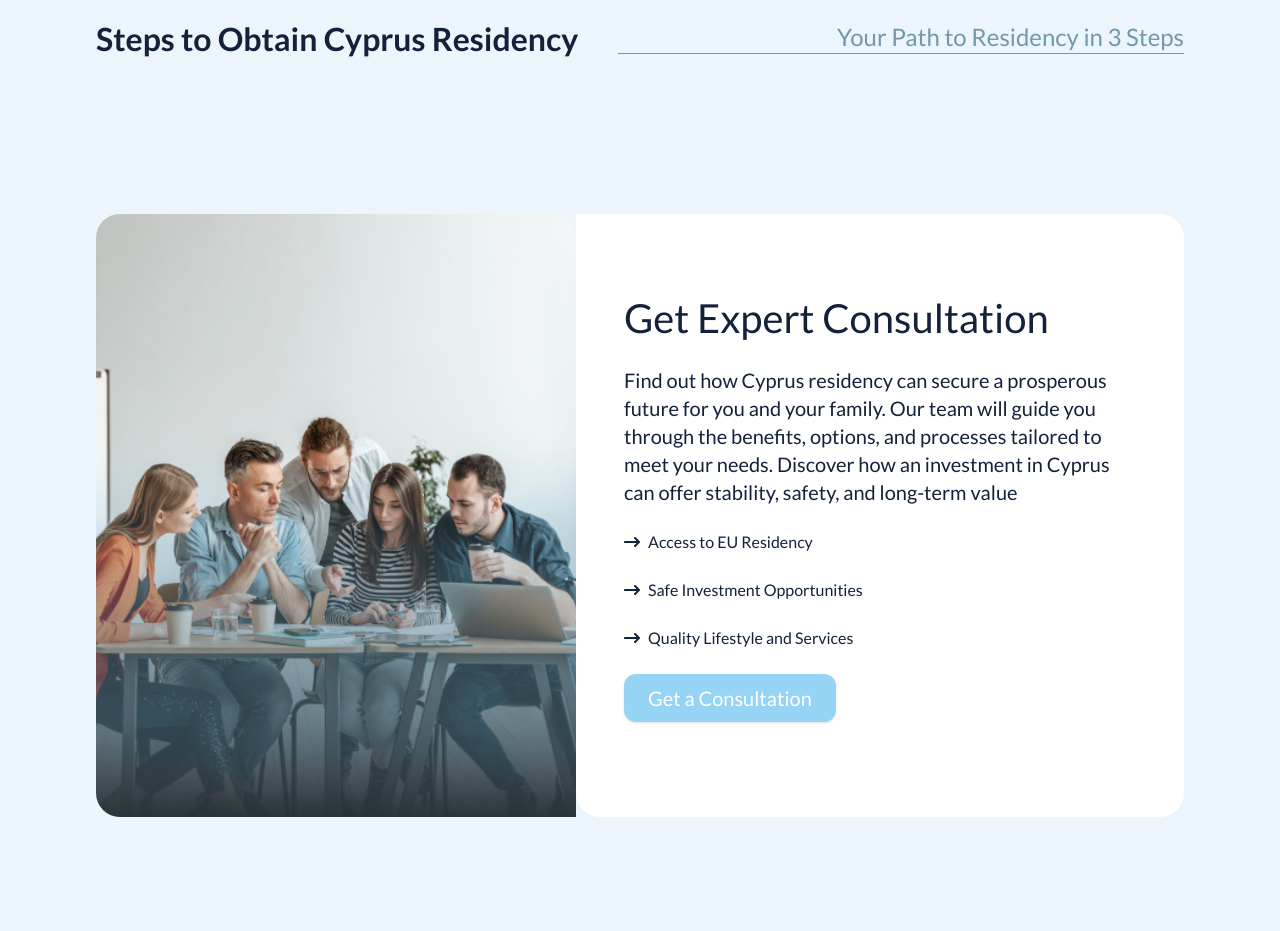
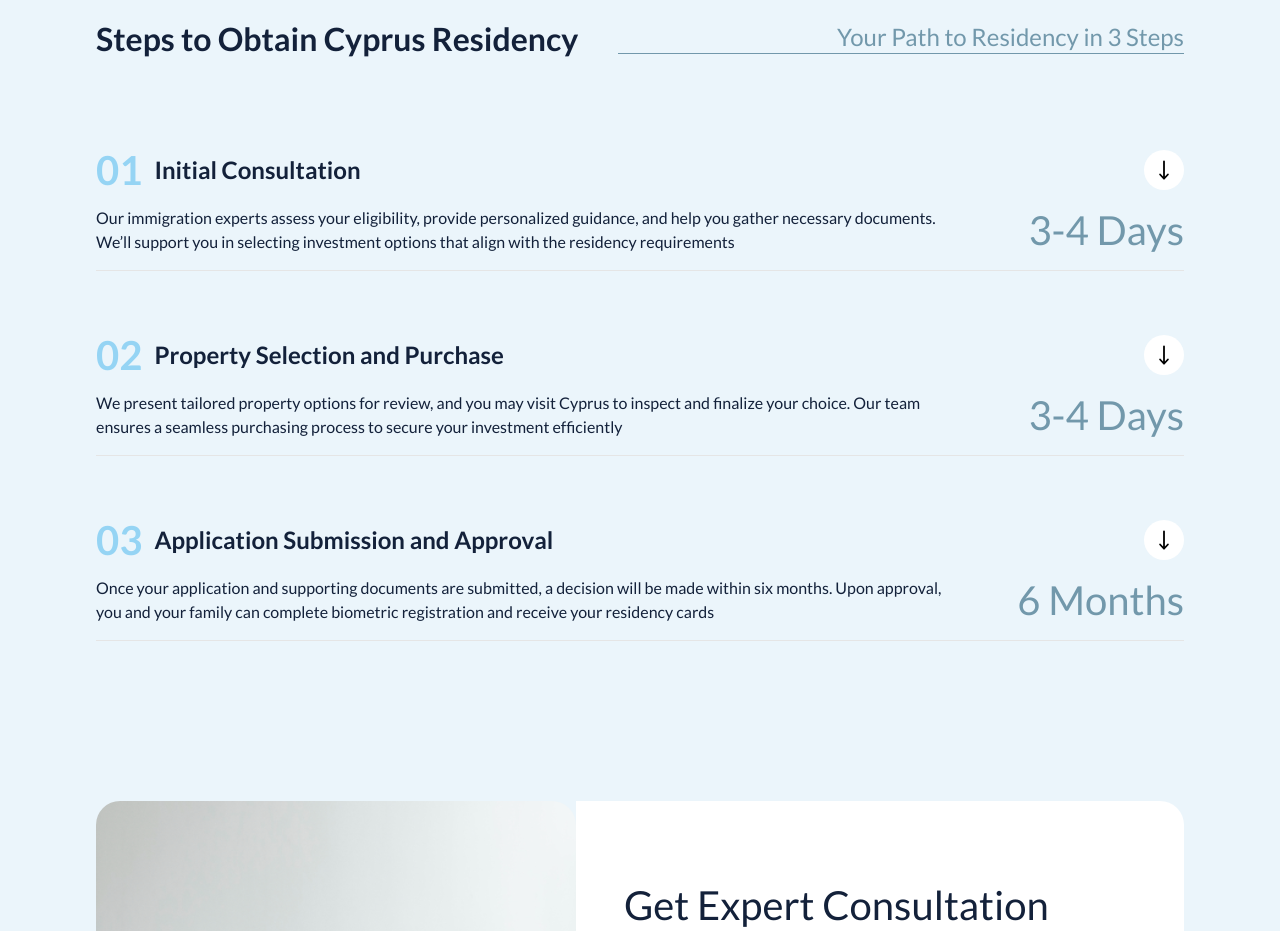
Before and after one commit to yeldynov/cyprus-real-estate, a React (Vite) app: page / in a window 1280 px wide. Shown: the part 4620-5551 px from the top of the page. Built offline with nearby package versions, Linux system fonts and the light colour scheme.

Commit message:
+ steps accordion

```diff
--- a/package.json
+++ b/package.json
@@ -10,6 +10,7 @@
     "preview": "vite preview"
   },
   "dependencies": {
+    "@radix-ui/react-accordion": "^1.2.1",
     "@radix-ui/react-slot": "^1.1.0",
     "class-variance-authority": "^0.7.1",
     "clsx": "^2.1.1",
--- a/src/components/Steps.tsx
+++ b/src/components/Steps.tsx
@@ -1,4 +1,10 @@
 import Heading from './Heading'
+import {
+  Accordion,
+  AccordionContent,
+  AccordionItem,
+  AccordionTrigger,
+} from '@/components/ui/accordion'
 
 const Steps = () => {
   return (
@@ -7,6 +13,75 @@ const Steps = () => {
         left='Steps to Obtain Cyprus Residency'
         right='Your Path to Residency in 3 Steps'
       />
+
+      <Accordion
+        className='mt-20'
+        type='multiple'
+        defaultValue={['item-1', 'item-2', 'item-3']}
+      >
+        <AccordionItem value='item-1'>
+          <AccordionTrigger>
+            <p className='flex items-center gap-3'>
+              <span className='font-semibold text-mainBlue text-[40px]'>
+                01
+              </span>
+              Initial Consultation
+            </p>
+          </AccordionTrigger>
+          <AccordionContent className='flex-col items-center justify-between lg:flex-row'>
+            <p className='lg:w-[80%]'>
+              Our immigration experts assess your eligibility, provide
+              personalized guidance, and help you gather necessary documents.
+              We’ll support you in selecting investment options that align with
+              the residency requirements
+            </p>
+            <h3 className='text-secondaryBlue text-[40px] hidden lg:block'>
+              3-4 Days
+            </h3>
+          </AccordionContent>
+        </AccordionItem>
+        <AccordionItem value='item-3'>
+          <AccordionTrigger>
+            <p className='flex items-center gap-3'>
+              <span className='font-semibold text-mainBlue text-[40px]'>
+                02
+              </span>
+              Property Selection and Purchase
+            </p>
+          </AccordionTrigger>
+          <AccordionContent className='flex-col items-center justify-between lg:flex-row'>
+            <p className='lg:w-[80%]'>
+              We present tailored property options for review, and you may visit
+              Cyprus to inspect and finalize your choice. Our team ensures a
+              seamless purchasing process to secure your investment efficiently
+            </p>
+            <h3 className='text-secondaryBlue text-[40px] hidden lg:block'>
+              3-4 Days
+            </h3>
+          </AccordionContent>
+        </AccordionItem>
+        <AccordionItem value='item-2'>
+          <AccordionTrigger>
+            <p className='flex items-center gap-3'>
+              <span className='font-semibold text-mainBlue text-[40px]'>
+                03
+              </span>
+              Application Submission and Approval
+            </p>
+          </AccordionTrigger>
+          <AccordionContent className='flex-col items-center justify-between lg:flex-row'>
+            <p className='lg:w-[80%]'>
+              Once your application and supporting documents are submitted, a
+              decision will be made within six months. Upon approval, you and
+              your family can complete biometric registration and receive your
+              residency cards
+            </p>
+            <h3 className='text-secondaryBlue text-[40px] hidden lg:block'>
+              6 Months
+            </h3>
+          </AccordionContent>
+        </AccordionItem>
+      </Accordion>
     </div>
   )
 }
--- /dev/null
+++ b/src/components/ui/accordion.tsx
@@ -0,0 +1,58 @@
+import * as React from 'react'
+import * as AccordionPrimitive from '@radix-ui/react-accordion'
+
+import { cn } from '@/lib/utils'
+import { HiMiniArrowLongUp } from 'react-icons/hi2'
+
+const Accordion = AccordionPrimitive.Root
+
+const AccordionItem = React.forwardRef<
+  React.ElementRef<typeof AccordionPrimitive.Item>,
+  React.ComponentPropsWithoutRef<typeof AccordionPrimitive.Item>
+>(({ className, ...props }, ref) => (
+  <AccordionPrimitive.Item
+    ref={ref}
+    className={cn('border-b mb-6 lg:mb-12', className)}
+    {...props}
+  />
+))
+AccordionItem.displayName = 'AccordionItem'
+
+const AccordionTrigger = React.forwardRef<
+  React.ElementRef<typeof AccordionPrimitive.Trigger>,
+  React.ComponentPropsWithoutRef<typeof AccordionPrimitive.Trigger>
+>(({ className, children, ...props }, ref) => (
+  <AccordionPrimitive.Header className='flex'>
+    <AccordionPrimitive.Trigger
+      ref={ref}
+      className={cn(
+        'flex flex-1 AccordionTrigger items-center justify-between py-4 text-xl lg:text-2xl font-semibold transition-all hover:text-muted-foreground text-left [&[data-state=open]>svg]:rotate-180',
+        className
+      )}
+      {...props}
+    >
+      {children}
+
+      <div className='p-2 bg-white rounded-full AccordionChevron'>
+        <HiMiniArrowLongUp className='w-6 h-6 text-black transition-transform duration-200 shrink-0' />
+      </div>
+    </AccordionPrimitive.Trigger>
+  </AccordionPrimitive.Header>
+))
+AccordionTrigger.displayName = AccordionPrimitive.Trigger.displayName
+
+const AccordionContent = React.forwardRef<
+  React.ElementRef<typeof AccordionPrimitive.Content>,
+  React.ComponentPropsWithoutRef<typeof AccordionPrimitive.Content>
+>(({ className, children, ...props }, ref) => (
+  <AccordionPrimitive.Content
+    ref={ref}
+    className='overflow-hidden AccordionContent text-base data-[state=closed]:animate-accordion-up data-[state=open]:animate-accordion-down'
+    {...props}
+  >
+    <div className={cn('pb-4 pt-0 flex', className)}>{children}</div>
+  </AccordionPrimitive.Content>
+))
+AccordionContent.displayName = AccordionPrimitive.Content.displayName
+
+export { Accordion, AccordionItem, AccordionTrigger, AccordionContent }
--- a/src/index.css
+++ b/src/index.css
@@ -8,6 +8,13 @@
   html {
     @apply scroll-smooth;
   }
+}
+
+.AccordionChevron {
+  transition: transform 300ms;
+}
+.AccordionTrigger[data-state='open'] > .AccordionChevron {
+  transform: rotate(180deg);
 }
 
 @layer base {
--- a/tailwind.config.js
+++ b/tailwind.config.js
@@ -5,12 +5,12 @@ export default {
   theme: {
   	extend: {
   		fontFamily: {
-        lato: ['Lato', 'sans-serif'],
+  			lato: ['Lato', 'sans-serif']
   		},
   		borderRadius: {
   			lg: 'var(--radius)',
   			md: 'calc(var(--radius) - 2px)',
-        sm: 'calc(var(--radius) - 4px)',
+  			sm: 'calc(var(--radius) - 4px)'
   		},
   		colors: {
   			mainBlue: '#95D4F4',
@@ -18,49 +18,70 @@ export default {
   			lightBlue: '#B6D8EA',
   			secondaryBlue: '#7298AB',
   			skyblue: '#4AB9F2',
-
   			background: 'hsl(var(--background))',
   			foreground: 'hsl(var(--foreground))',
   			card: {
   				DEFAULT: 'hsl(var(--card))',
-          foreground: 'hsl(var(--card-foreground))',
+  				foreground: 'hsl(var(--card-foreground))'
   			},
   			popover: {
   				DEFAULT: 'hsl(var(--popover))',
-          foreground: 'hsl(var(--popover-foreground))',
+  				foreground: 'hsl(var(--popover-foreground))'
   			},
   			primary: {
   				DEFAULT: 'hsl(var(--primary))',
-          foreground: 'hsl(var(--primary-foreground))',
+  				foreground: 'hsl(var(--primary-foreground))'
   			},
   			secondary: {
   				DEFAULT: 'hsl(var(--secondary))',
-          foreground: 'hsl(var(--secondary-foreground))',
+  				foreground: 'hsl(var(--secondary-foreground))'
   			},
   			muted: {
   				DEFAULT: 'hsl(var(--muted))',
-          foreground: 'hsl(var(--muted-foreground))',
+  				foreground: 'hsl(var(--muted-foreground))'
   			},
   			accent: {
   				DEFAULT: 'hsl(var(--accent))',
-          foreground: 'hsl(var(--accent-foreground))',
+  				foreground: 'hsl(var(--accent-foreground))'
   			},
   			destructive: {
   				DEFAULT: 'hsl(var(--destructive))',
-          foreground: 'hsl(var(--destructive-foreground))',
+  				foreground: 'hsl(var(--destructive-foreground))'
   			},
   			border: 'hsl(var(--border))',
   			input: 'hsl(var(--input))',
   			ring: 'hsl(var(--ring))',
   			chart: {
-          1: 'hsl(var(--chart-1))',
-          2: 'hsl(var(--chart-2))',
-          3: 'hsl(var(--chart-3))',
-          4: 'hsl(var(--chart-4))',
-          5: 'hsl(var(--chart-5))',
+  				'1': 'hsl(var(--chart-1))',
+  				'2': 'hsl(var(--chart-2))',
+  				'3': 'hsl(var(--chart-3))',
+  				'4': 'hsl(var(--chart-4))',
+  				'5': 'hsl(var(--chart-5))'
+  			}
   		},
+  		keyframes: {
+  			'accordion-down': {
+  				from: {
+  					height: '0'
   				},
+  				to: {
+  					height: 'var(--radix-accordion-content-height)'
+  				}
   			},
+  			'accordion-up': {
+  				from: {
+  					height: 'var(--radix-accordion-content-height)'
+  				},
+  				to: {
+  					height: '0'
+  				}
+  			}
+  		},
+  		animation: {
+  			'accordion-down': 'accordion-down 0.2s ease-out',
+  			'accordion-up': 'accordion-up 0.2s ease-out'
+  		}
+  	}
   },
   plugins: [require('tailwindcss-animate')],
 }
```
Also changed, not shown: 1 other file (tests, documents, lock files or other folders). Lines whose indentation alone changed are shown as unchanged.
